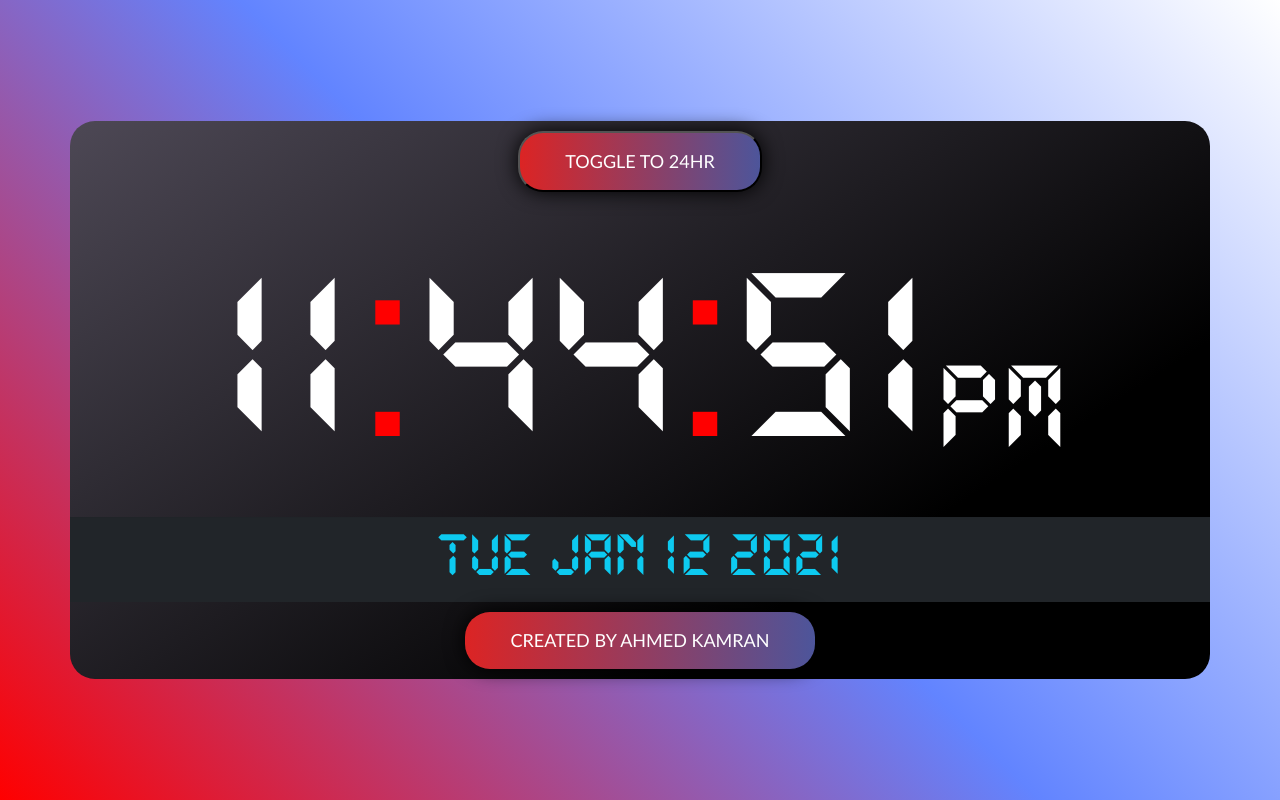
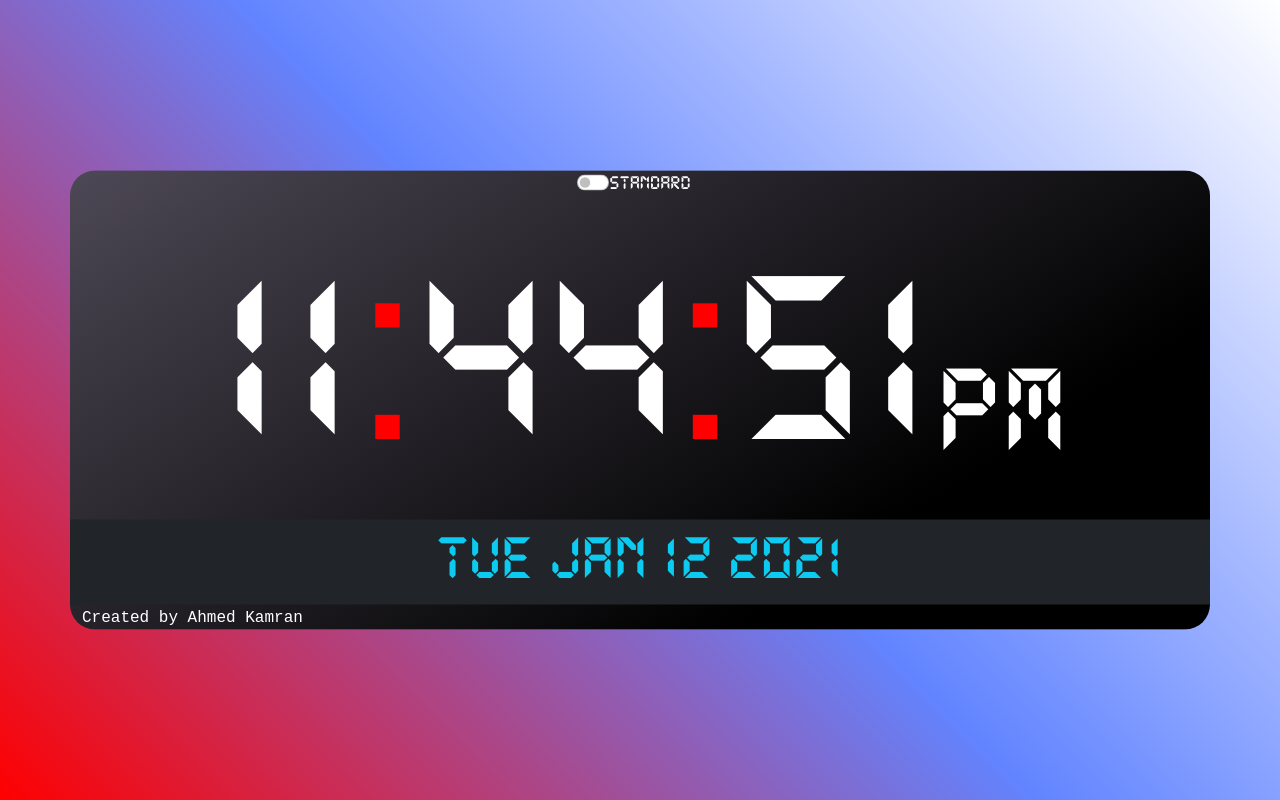
Before and after one commit to akamran2001/Clock, a React (Create React App) app: page / in a window 1280 px wide. Built offline with nearby package versions, Linux system fonts and the light colour scheme; no server answers.

Commit message:
credits and toggle changed. api key hidden

```diff
--- a/src/App.css
+++ b/src/App.css
@@ -7,6 +7,7 @@
   /* border-width: 5px;
   border-style: solid; */
 }
+
 #time {
   border-color: red;
 }
--- a/src/app/Clock.js
+++ b/src/app/Clock.js
@@ -45,16 +45,18 @@ export default function Clock() {
   return (
     <div className="container">
       <div className="row">
-        <div className="d-flex justify-content-center">
-          <button
-            type="button"
-            className="btn-grad"
+        <div className="form-check form-switch d-flex justify-content-center">
+          <input
+            class="form-check-input switch"
+            type="checkbox"
+            id="flexSwitchCheckDefault"
             onClick={() => {
               set24(!is24);
             }}
-          >
-            {is24 ? "Toggle to 12hr" : "Toggle to 24hr"}
-          </button>
+          />
+          <label class="custom-control-label" for="customSwitch1">
+            <h5>{is24 ? "Military" : "Standard"}</h5>
+          </label>
         </div>
       </div>
 
@@ -67,18 +69,13 @@ export default function Clock() {
       </div>
       <Weather />
       <div className="row">
-        <div
-          className="d-flex justify-content-center text-white"
-          style={{ fontFamily: "monospace" }}
+        <a
+          className="text-white"
+          style={{ textDecoration: "none" }}
+          href="https://github.com/akamran2001/Clock"
         >
-          <a
-            style={{ textDecoration: "none" }}
-            href="https://github.com/akamran2001/Clock"
-            className="btn-grad btn-credit"
-          >
-            Created by Ahmed Kamran
-          </a>
-        </div>
+          <h7 style={{ fontFamily: "monospace" }}>Created by Ahmed Kamran</h7>
+        </a>
       </div>
     </div>
   );
--- a/src/app/Weather.js
+++ b/src/app/Weather.js
@@ -49,8 +49,9 @@ class Weather extends React.Component {
 
   getWeather = async (lat, lon) => {
     const api_call = await fetch(
-      `//api.openweathermap.org/data/2.5/weather?lat=${lat}&lon=${lon}&appid=97c97188af1db9cf2c65fd1c7773673c&units=metric`
+      `https://api.openweathermap.org/data/2.5/weather?lat=${lat}&lon=${lon}&appid=${process.env.REACT_APP_WEATHER_API_KEY}&units=metric`
     );
+
     const data = await api_call.json();
     this.setState({
       lat: lat,
```
